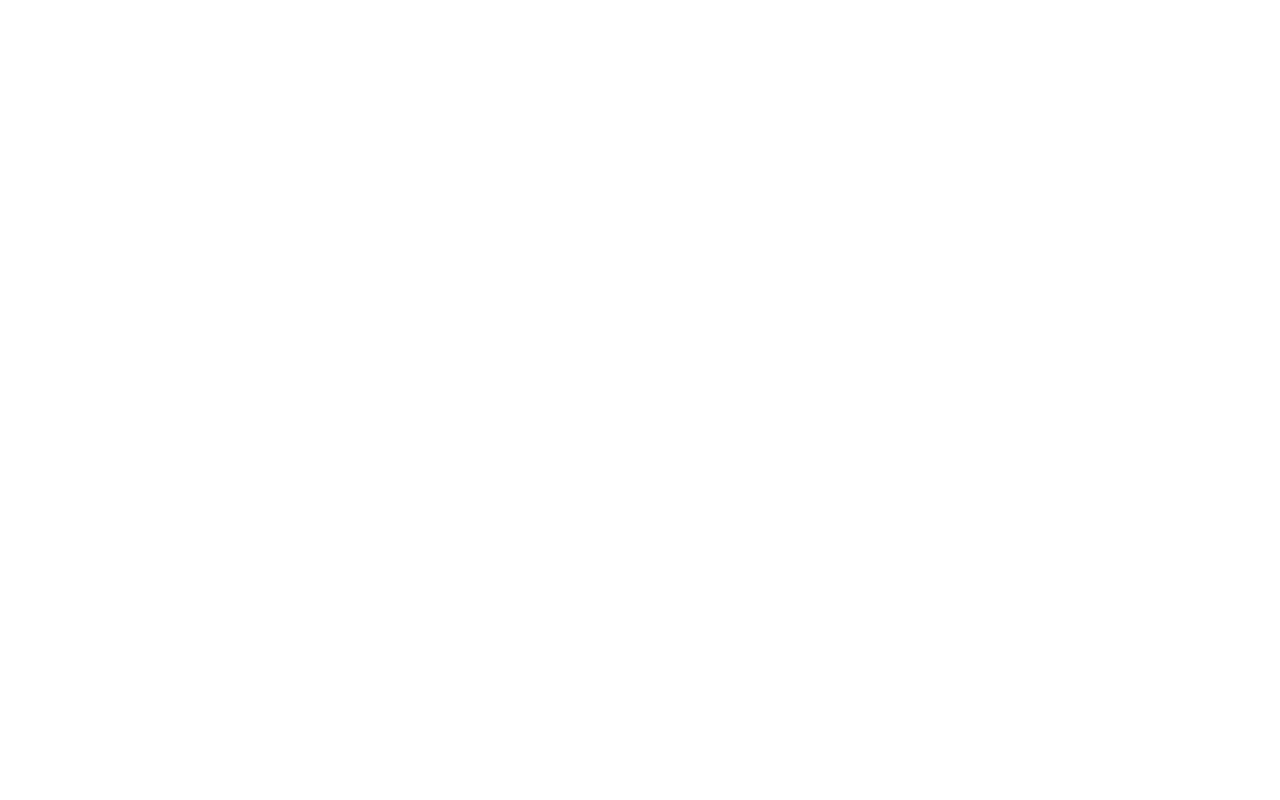
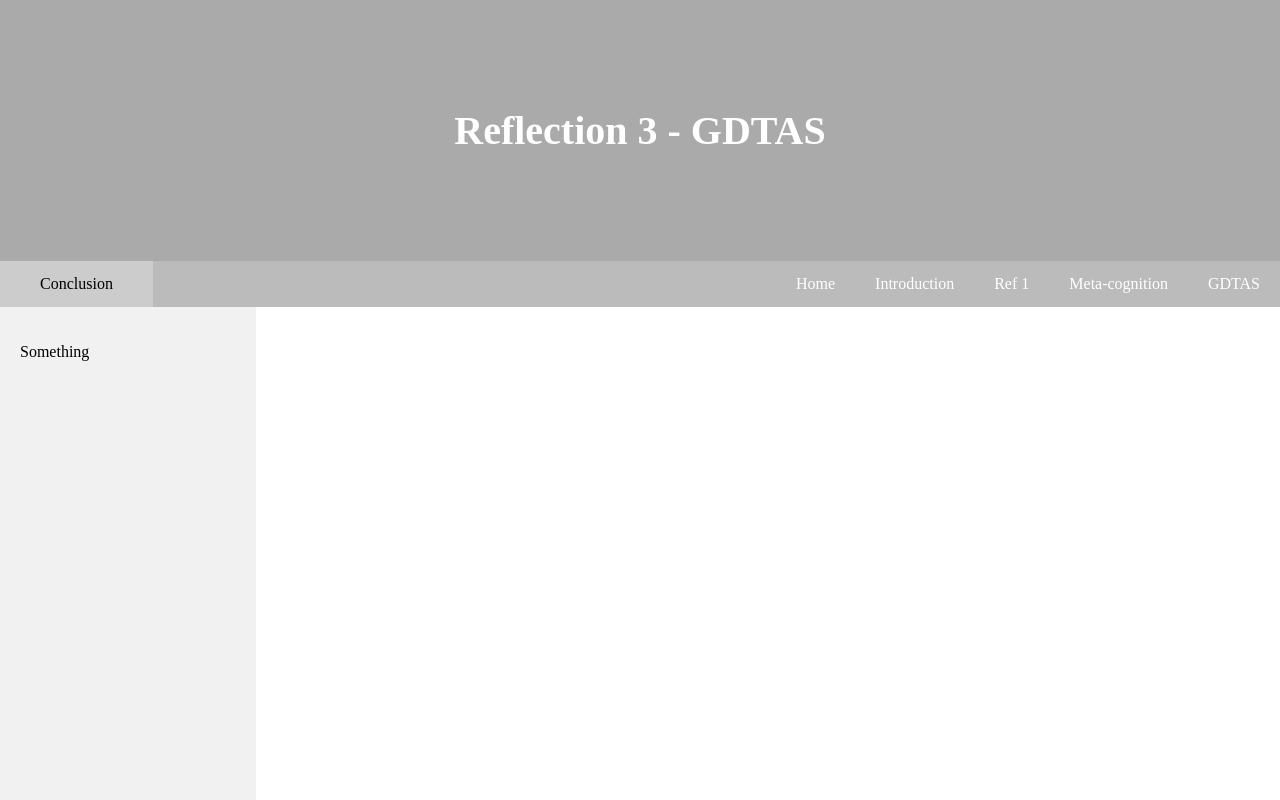
Before and after one commit to Phillip-Wehlitz/Wehlitz8thPortfolio, a plain HTML site: page pgs/cnclsn.html in a window 1280 px wide. Shown: the top 800 px of the page. Drawn offline with Linux system fonts and the light colour scheme.

Commit message:
fixed nav

```diff
--- a/pgs/cnclsn.html
+++ b/pgs/cnclsn.html
@@ -0,0 +1,36 @@
+<!DOCTYPE html>
+<html lang="en">
+	<head>
+		<title>Introduction</title>
+		<meta charset="UTF-8">
+		<meta name="viewport" content="width=device-width, initial-scale=1">
+		<link rel="stylesheet" type="text/css" href="../index.css">
+		<meta http-equiv="refresh" content="10">
+</head>
+
+	</head>
+	<body>
+		<div class="banner">
+			<h1>Reflection 3 - GDTAS</h1>
+		</div>
+		<div class="navbar">
+			<a href="#" class="cur">Conclusion</a>
+			<a href="pgs/ref3.html" class="right">GDTAS</a>
+			<a href="pgs/ref2.html" class="right">Meta-cognition</a>
+			<a href="pgs/ref1.html" class="right">Ref 1</a>
+			<a href="pgs/ntrdctn.html" class="right">Introduction</a>
+			<a href="../index.html" class="right">Home</a>
+		</div>
+		<div class="row">
+			<div class="side">
+				<p>Something</p>
+			</div>
+			<div class="main">
+				<!-- Slide Show -->
+			</div>
+		</div>
+		<div class="footer">
+
+		</div>
+	</body>
+</html>
```
Also changed, not shown: pgs/ntrdctn.html (+4 -4 lines), pgs/ref1.html (+1 -1 lines), pgs/ref3.html (+1 -1 lines).
